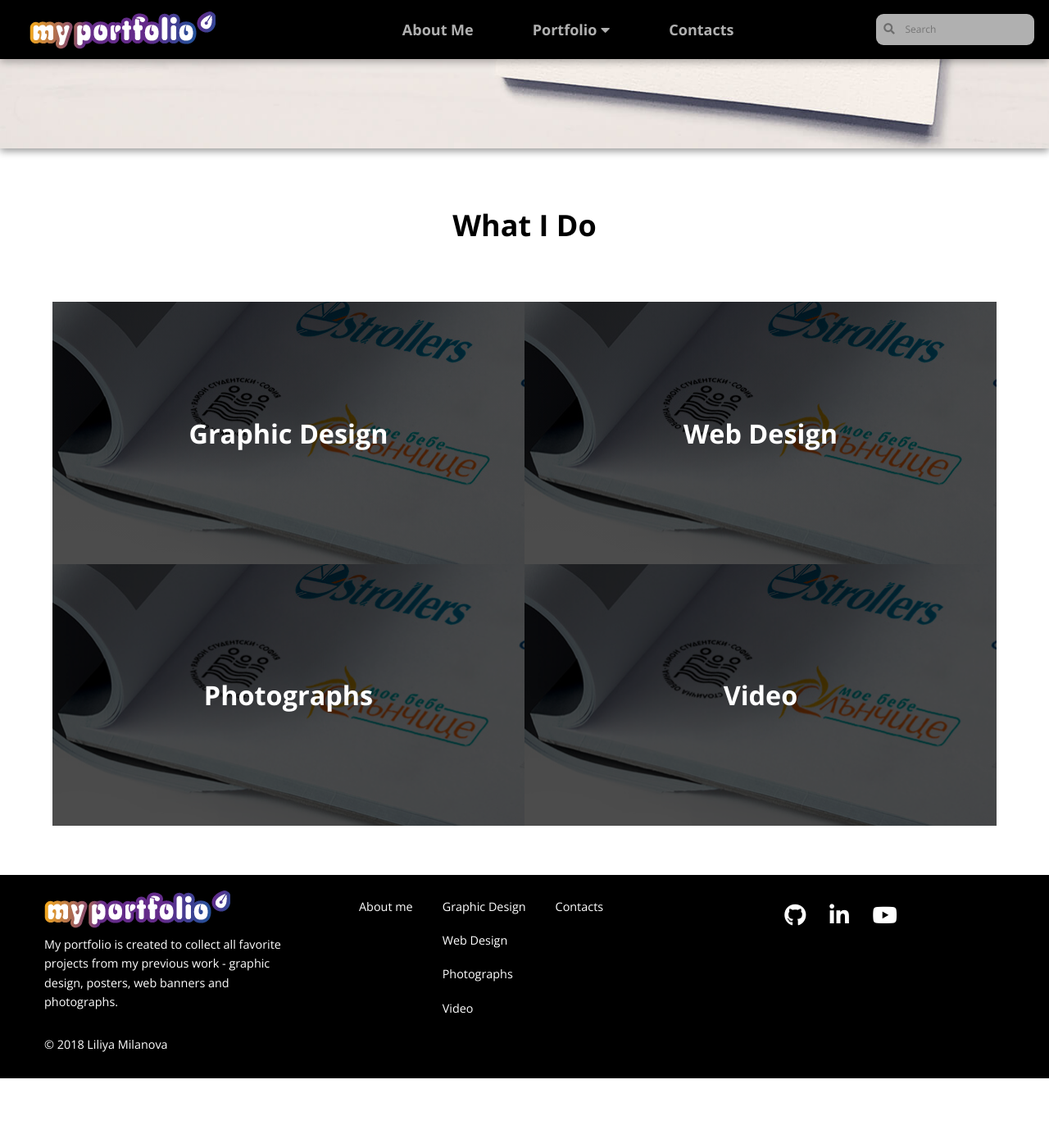
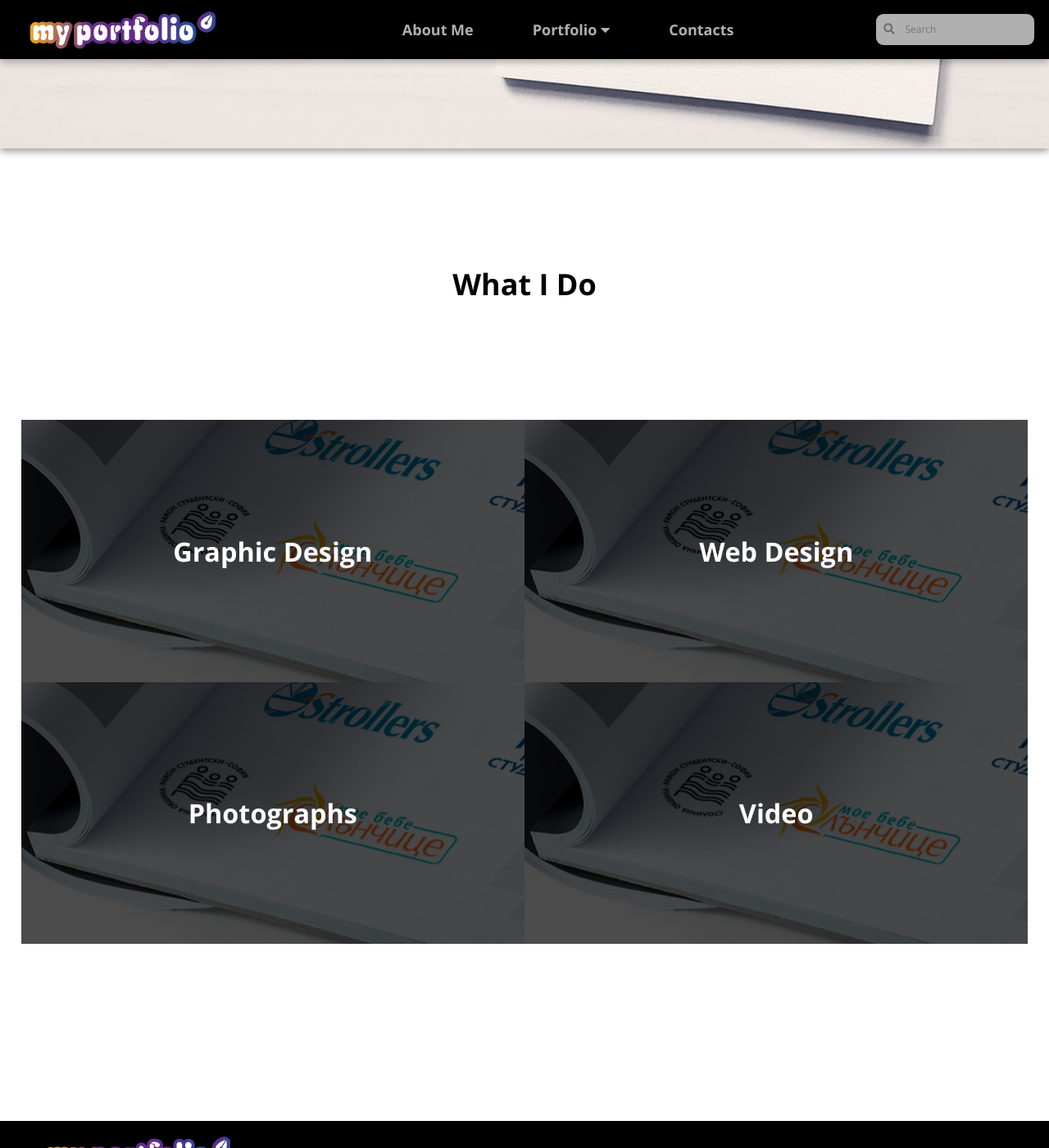
Before and after one commit to LiliyaMilanova/myportfolio, a Jekyll site: the page built from index.html, in a window 1280 px wide and 1400 px high, scrolled down 884 px. Shown: the whole window at 82% size. Built offline with Jekyll 4.4.1, drawn with Linux system fonts in a browser that asks for light colours; nearby versions of some CDN libraries; before the commit the page ends 2199 px from its top, so only the background shows below that.

Commit message:
Update styles.css

```diff
--- a/css/styles.css
+++ b/css/styles.css
@@ -86,8 +86,8 @@ body {
 .wrap {
     display: flex;
     flex-direction: column;
-    margin: 2rem auto;
-    width: 90%;
+    margin: 6rem auto;
+    width: 96%;
 }
 
 .wrap h2 {
@@ -98,7 +98,7 @@ text-align: center;
     display: flex;
     flex-wrap: wrap;
     align-items: flex-start;
-    margin: 2rem 0 1.3rem 0;
+    margin: 6rem 0;
 }
 
 .what {
```
